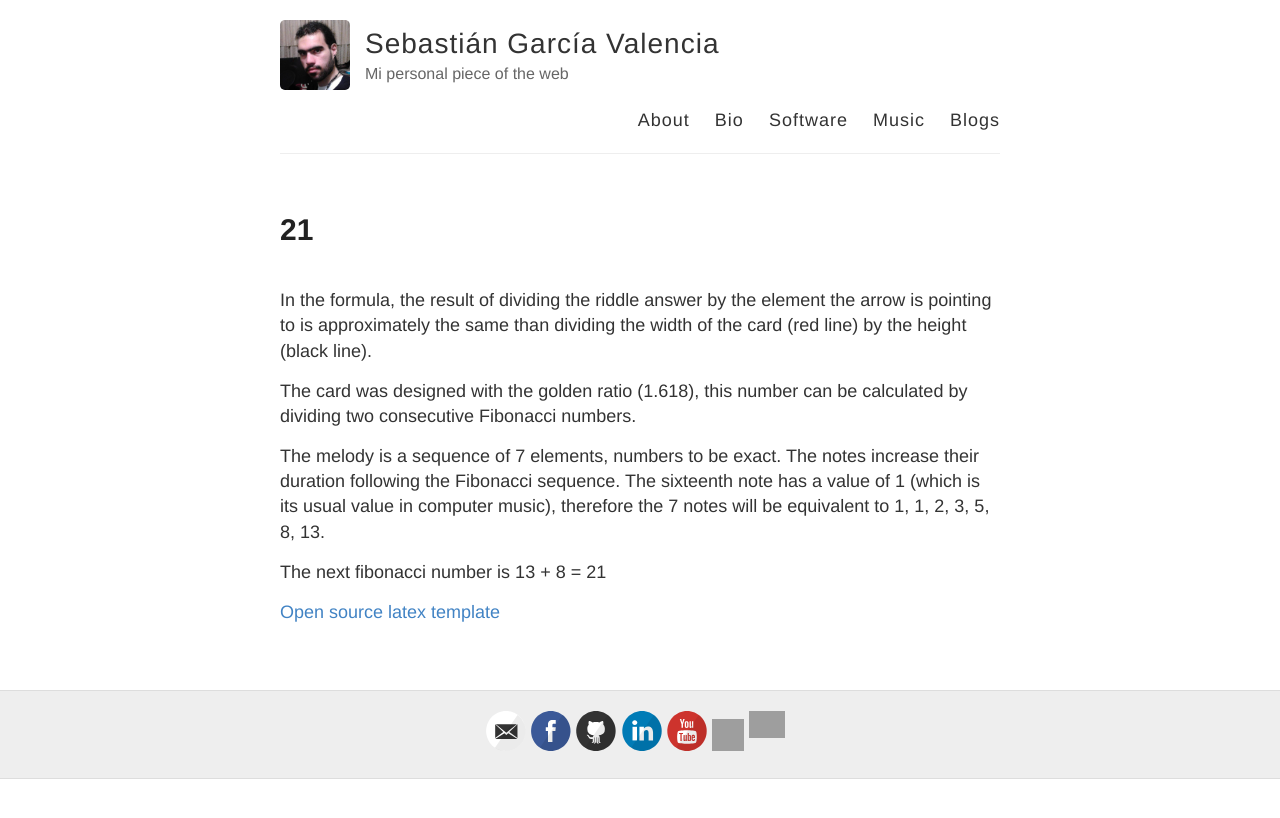
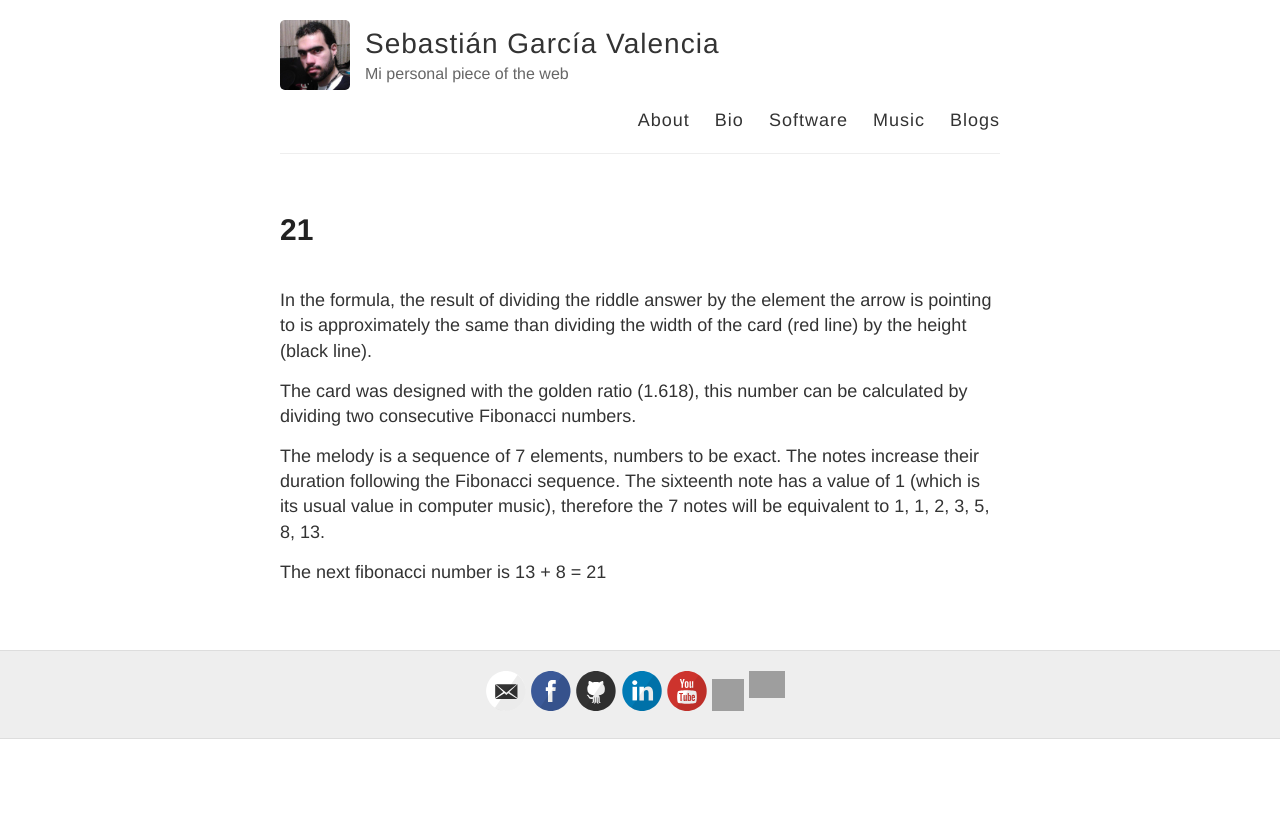
Before and after one commit to sebasgverde/sebasgverde.github.io, a Jekyll site: the page built from riddle_solution.md, in a window 1280 px wide. Shown: the top 818 px of the page. Built offline with Jekyll 4.4.1, drawn with Linux system fonts in a browser that asks for light colours; grey boxes are pictures that could not be loaded.

Commit message:
no link to template

```diff
--- a/riddle_solution.md
+++ b/riddle_solution.md
@@ -11,5 +11,3 @@ The card was designed with the golden ratio (1.618), this number can be calculat
 The melody is a sequence of 7 elements, numbers to be exact. The notes increase their duration following the Fibonacci sequence. The sixteenth note has a value of 1 (which is its usual value in computer music), therefore the 7 notes will be equivalent to 1, 1, 2, 3, 5, 8, 13.
 
 The next fibonacci number is 13 + 8 = 21
-
-[Open source latex template](https://github.com/sebasgverde/business_card_template)
```
